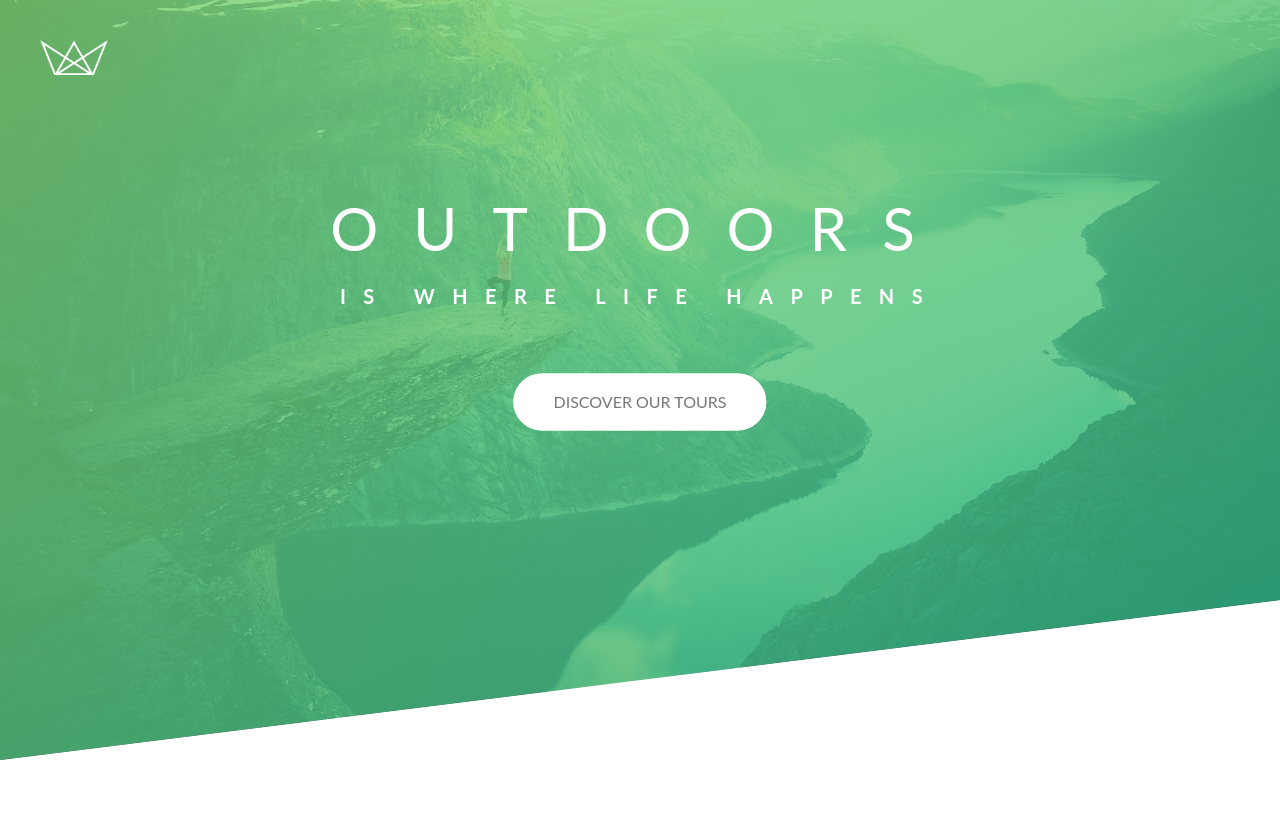
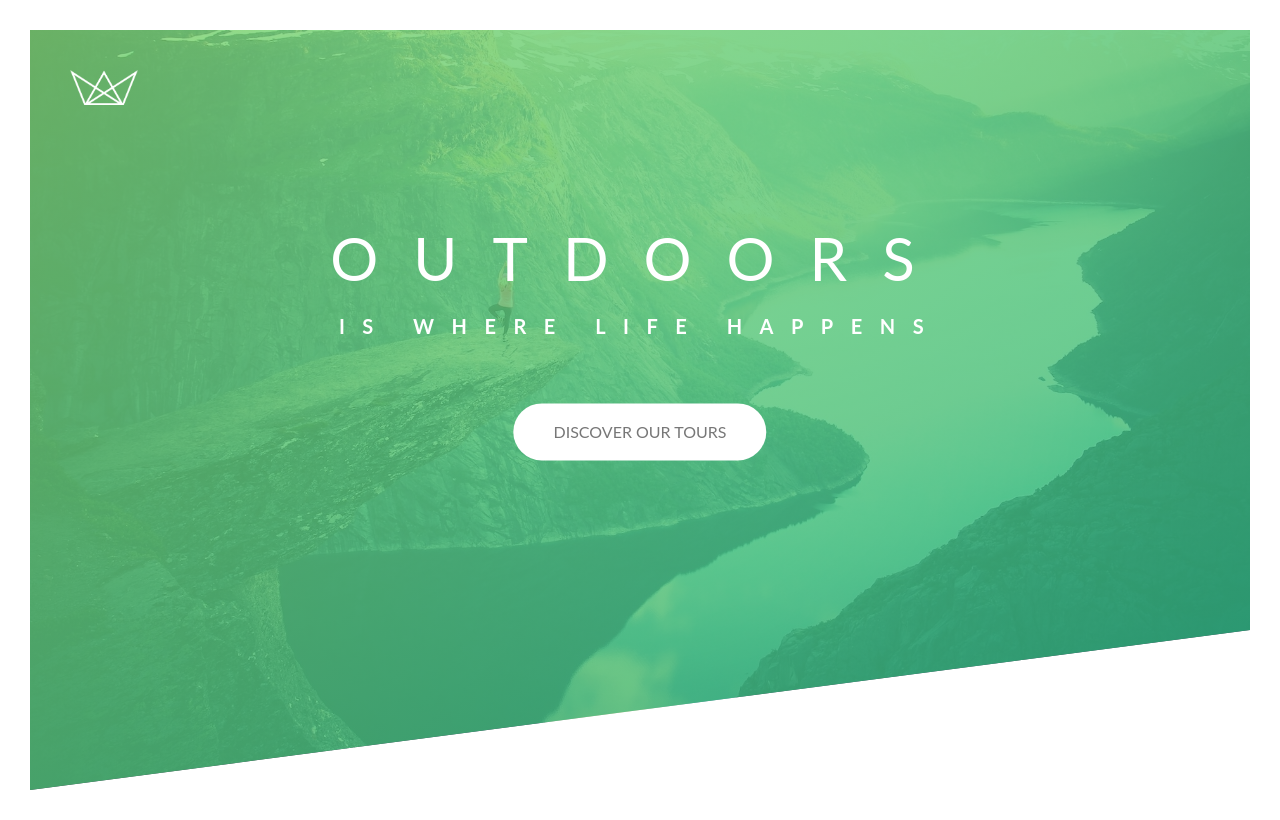
Before and after one commit to manuelarnedo/Natours, a plain HTML site: page index.html in a window 1280 px wide. Drawn offline with Linux system fonts and the light colour scheme.

Commit message:
added BEM in css file

```diff
--- a/css/style.css
+++ b/css/style.css
@@ -8,18 +8,34 @@ Dark green: #28b485
 clip path data: bennettfeely.com/clippy/
 */
 
-* {
+*,
+*::after,
+*::before {
     margin: 0;
     padding: 0;
-    box-sizing: border-box;
+    box-sizing: inherit;
+}
+
+html {
+    font-size: 62.5%;
+
+    /*
+    100% is 16px, the default by browser.
+    We change it to 62.5% so that it is
+    10px, this way it is easier to use
+    rem units instead of px.
+    */
 }
 
 body {
     font-family: "Lato", sans-serif;
     font-weight: 400;
-    font-size: 16px;
+    /*font-size: 16px;*/
     line-height: 1.7;
     color: #777;
+    padding: 3rem;
+
+    box-sizing: border-box;
 }
 
 .header {
@@ -36,17 +52,17 @@ body {
     clip-path: polygon(0 0, 100% 0, 100% 75vh, 0 100%);
 }
 
-.logo-box {
+.header__logo-box {
     position: absolute;
-    top: 40px;
-    left: 40px;
+    top: 4rem;
+    left: 4rem;
 }
 
-.logo {
-    height: 35px;
+.header__logo {
+    height: 3.5rem;
 }
 
-.text-box {
+.header__text-box {
     position: absolute;
     top: 40%;
     left: 50%;
@@ -64,14 +80,14 @@ body {
     text-transform: uppercase;
 
     backface-visibility: hidden;
-    margin-bottom: 60px;
+    margin-bottom: 6rem;
 }
 
-.heading-primary-main {
+.heading-primary--main {
     display: block;
-    font-size: 60px;
+    font-size: 6rem;
     font-weight: 400;
-    letter-spacing: 35px;
+    letter-spacing: 3.5rem;
 
     animation-name: moveInLeft;
     animation-duration: 1s;
@@ -83,22 +99,22 @@ body {
     */
 }
 
-.heading-primary-sub {
+.heading-primary--sub {
     display: block;
-    font-size: 20px;
+    font-size: 2rem;
     font-weight: 700;
-    letter-spacing: 17.4px;
+    letter-spacing: 1.75rem;
     animation: moveInRight 1s ease-out;
 }
 
 @keyframes moveInLeft {
     0% {
         opacity: 0;
-        transform: translateX(-100px);
+        transform: translateX(-10rem);
     }
 
     80% {
-        transform: translateX(10px);
+        transform: translateX(1rem);
     }
 
     100% {
@@ -110,11 +126,11 @@ body {
 @keyframes moveInRight {
     0% {
         opacity: 0;
-        transform: translateX(100px);
+        transform: translateX(10rem);
     }
 
     80% {
-        transform: translateX(-10px);
+        transform: translateX(-1rem);
     }
 
     100% {
@@ -126,7 +142,7 @@ body {
 @keyframes moveInBottom {
     0% {
         opacity: 0;
-        transform: translateY(30px);
+        transform: translateY(3rem);
     }
 
     100% {
@@ -139,24 +155,25 @@ body {
 .btn:visited {
     text-transform: uppercase;
     text-decoration: none;
-    padding: 15px 40px;
+    padding: 1.5rem 4rem;
     display: inline-block;
-    border-radius: 100px;
+    border-radius: 10rem;
     transition: all .2s;
     position: relative;
+    font-size: 1.6rem;
 }
 
 .btn:hover {
     transform: translateY(-3px);
-    box-shadow: 0 10px 20px rgba(0,0,0,.2);
+    box-shadow: 0 1rem 2rem rgba(0,0,0,.2);
 }
 
 .btn:active {
     transform: translateY(-1px);
-    box-shadow: 0 5px 10px rgba(0,0,0,.2);
+    box-shadow: 0 .5rem 1rem rgba(0,0,0,.2);
 }
 
-.btn-white {
+.btn--white {
     background-color: #fff;
     color: #777;
 }
@@ -166,15 +183,15 @@ body {
     display: inline-block;
     height: 100%;
     width: 100%;
-    border-radius: 100px;
+    border-radius: 10rem;
     position: absolute;
     top: 0;
     left: 0;
     z-index: -1;
     transition: all .4s;
 }
-
-.btn-white::after {
+f
+.btn--white::after {
     background-color: #fff;
 }
 
@@ -183,7 +200,7 @@ body {
     opacity: 0;
 }
 
-.btn-animated {
+.btn--animated {
     animation: moveInBottom .5s ease-out .75s;
     animation-fill-mode: backwards;
 }
--- a/index.html
+++ b/index.html
@@ -12,17 +12,17 @@
 </head>
 <body>
     <header class="header">
-        <div class="logo-box">
-            <img src="img/logo-white.png" alt="Logo" class="logo">
+        <div class="header__logo-box">
+            <img src="img/logo-white.png" alt="Logo" class="header__logo">
         </div>
 
-        <div class="text-box">
+        <div class="header__text-box">
             <h1 class="heading-primary">
-                <span class="heading-primary-main">Outdoors</span>
-                <span class="heading-primary-sub">is where life happens</span>
+                <span class="heading-primary--main">Outdoors</span>
+                <span class="heading-primary--sub">is where life happens</span>
             </h1>
 
-            <a href="#" class="btn btn-white btn-animated">Discover our tours</a>
+            <a href="#" class="btn btn--white btn--animated">Discover our tours</a>
         </div>
 
 
```
